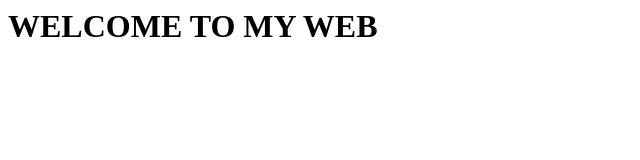
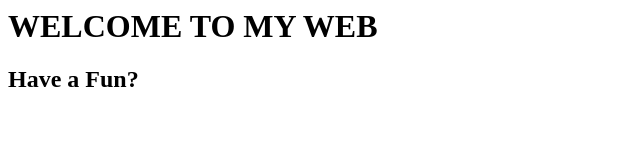
Before and after one commit to nkmodsofc/nkmodsofc.github.io, a plain HTML site: page index.html in a window 1280 px wide. Shown: the whole page, without its empty margins (0-640 px from the left). Drawn offline with Linux system fonts and the light colour scheme.

Commit message:
Update index.html

```diff
--- a/index.html
+++ b/index.html
@@ -1 +1,2 @@
 <H1> WELCOME TO MY WEB </H1>
+<H2> Have a Fun? </H2>
```
